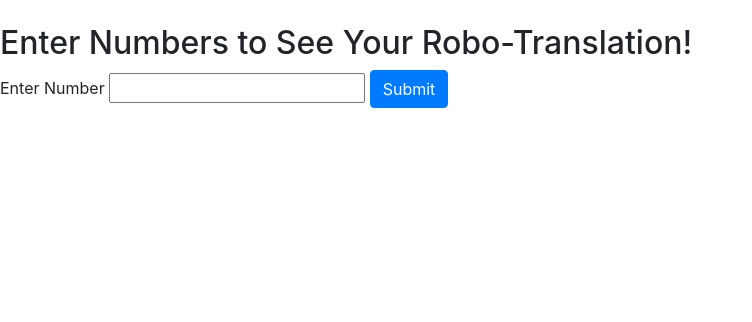
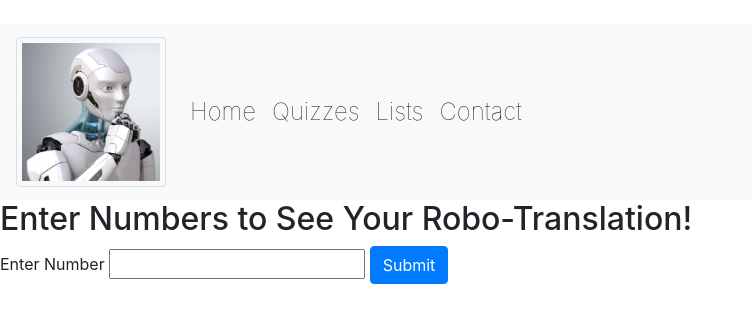
Before and after one commit to brianharv/Week3_Friday-Project, a plain HTML site: page index.html in a window 1280 px wide. Shown: the whole page, without its empty margins (0-752 px from the left). Drawn offline with Linux system fonts and the light colour scheme.

Commit message:
add img directory and css styling

```diff
--- a/css/styles.css
+++ b/css/styles.css
@@ -0,0 +1,15 @@
+.container-fluid {
+  margin: 50px;
+}
+
+.navbar {
+  font-size: 1.5rem;
+  font-weight: lighter;
+}
+
+img {
+  border: 1px solid #ddd;
+  border-radius: 4px;
+  padding: 5px;
+  width: 150px;
+}
--- a/index.html
+++ b/index.html
@@ -11,6 +11,29 @@
 </head>
 <body>
   <div= class="container-fluid">
+    <nav class="navbar navbar-expand-xl navbar-light bg-light">
+      <a class="navbar-brand" href="#"><img id="logo" src="img/robot.jpg"></a>
+      <button class="navbar-toggler" type="button" data-toggle="collapse" data-target="#navbarDropdown">
+        <span class="navbar-toggler-icon"></span>
+      </button>
+      <div class="collapse navbar-collapse" id="navbarDropdown">
+        <ul class="navbar-nav">
+          <li class="nav-item active">
+            <a class="nav-link" href="#">Home</a>
+          </li>
+          <li class="nav-item active">
+            <a class="nav-link" href="#">Quizzes</a>
+          </li>
+          <li class="nav-item active">
+            <a class="nav-link" href="#">Lists</a>
+          </li>
+          <li class="nav-item active">
+            <a class="nav-link" href="#">Contact</a>
+          </li>
+        </ul>
+      </div>
+
+    </nav>
     <h2>Enter Numbers to See Your Robo-Translation!</h2>
     <div class="form-group">
       <form id="formOne">
```
Also changed, not shown: img/robot.jpg (added).
